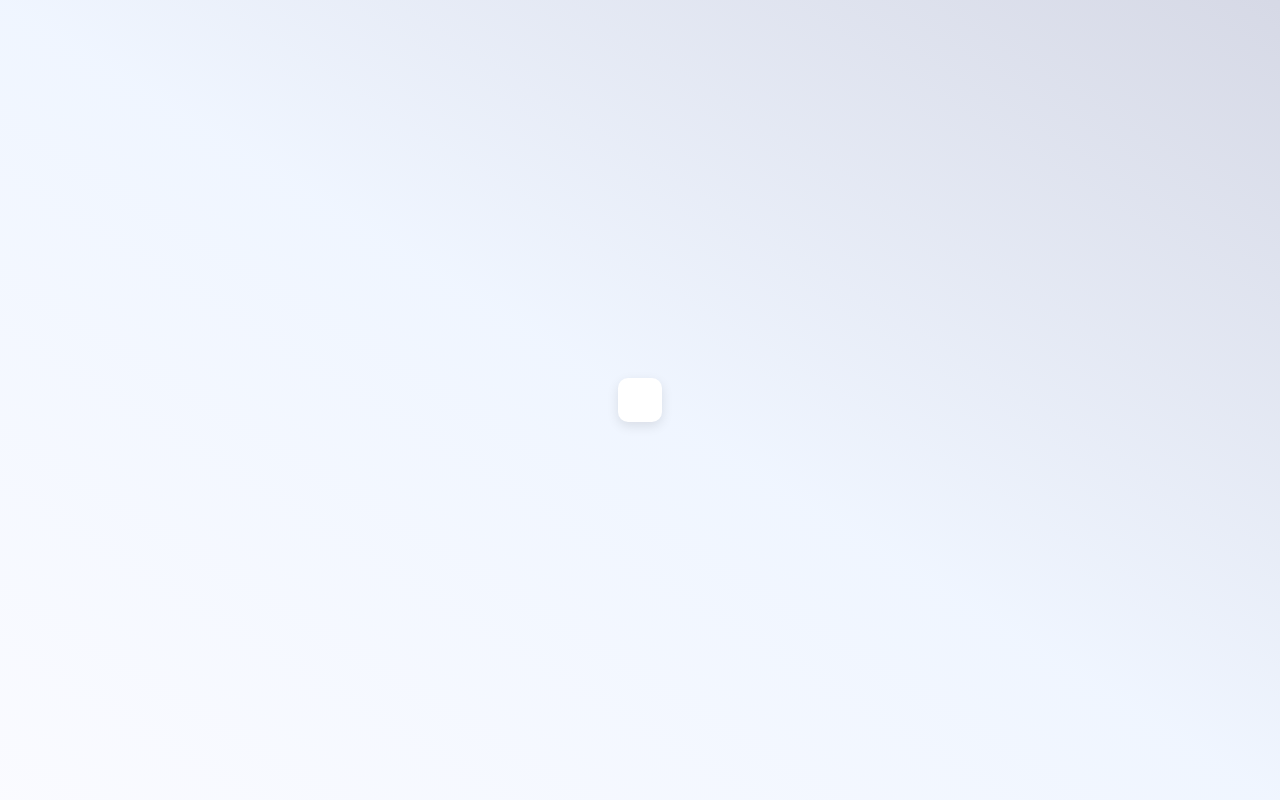
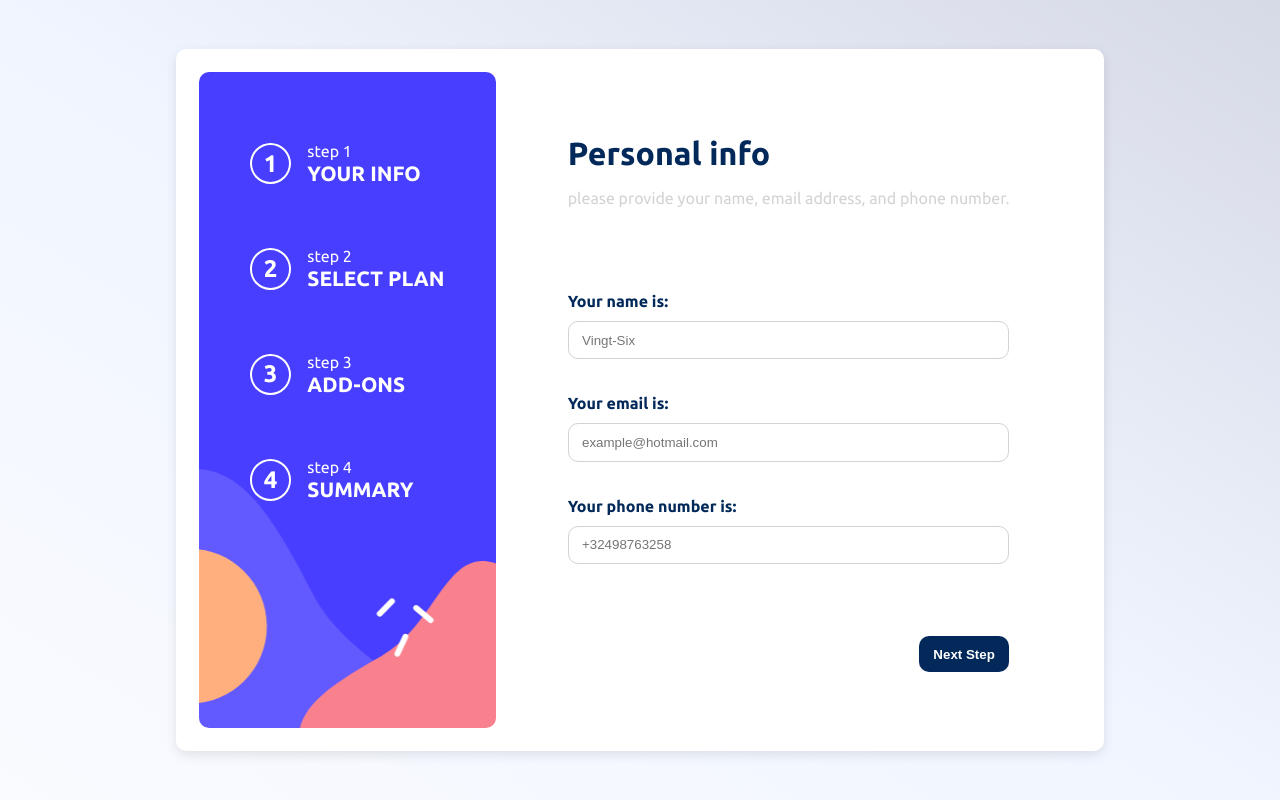
Before and after one commit to AminDevelopers/forumProject, a React (Create React App) app: page / in a window 1280 px wide. Built offline with nearby package versions, Linux system fonts and the light colour scheme.

Commit message:
added new component info + styles

```diff
--- a/src/App.js
+++ b/src/App.js
@@ -1,14 +1,11 @@
 import React from "react";
 import "./App.css";
 import Display from "./Components/Display/Display.jsx";
-import SideBar from "./Components/SideBar/SideBar.jsx";
 
 function App() {
   return (
     <div className="App">
-      <Display>
-        <SideBar />
-      </Display>
+      <Display />
     </div>
   );
 }
--- a/src/Components/Display/Display.css
+++ b/src/Components/Display/Display.css
@@ -2,5 +2,6 @@
     background-color: white;
     padding: 1.4em;
     border-radius: 10px;
+    display: flex;
     box-shadow: rgba(0, 0, 0, 0.1) 0px 4px 12px;
 }
--- a/src/Components/Display/Display.jsx
+++ b/src/Components/Display/Display.jsx
@@ -1,6 +1,13 @@
 import React from "react";
 import "./Display.css";
+import SideBar from "../SideBar/SideBar";
+import Info from "../Info/Info";
 
-export default function Display() {
-  return <div className="Display"></div>;
+export default function Display({ data }) {
+  return (
+    <div className="Display">
+      <SideBar data={data} />
+      <Info />
+    </div>
+  );
 }
--- /dev/null
+++ b/src/Components/Info/Info.css
@@ -0,0 +1,67 @@
+.Info {
+    padding-block: 3.5em;
+    margin-inline: 4.5em;
+}
+
+
+.top {
+    display: flex;
+    flex-direction: column;
+    line-height: .3;
+
+    h1 {
+        color: hsl(213, 96%, 18%);
+    }
+}
+
+.top p {
+    color: lightgray;
+}
+
+.input {
+    margin-top: 4em;
+    display: flex;
+    flex-direction: column;
+}
+
+.inputItem {
+    width: 100%;
+    display: flex;
+    flex-direction: column;
+    line-height: .5;
+}
+
+.inputItem:not(:first-of-type) {
+    margin-top: 1.5em;
+}
+
+.inputValue {
+    color: hsl(213, 96%, 18%);
+    font-weight: 600;
+    display: flex;
+    align-items: center;
+}
+
+input {
+    border-radius: 10px;
+    border: 1px solid lightgray;
+    padding: .8em 1em;
+}
+
+.btn {
+    margin-top: 4.5em;
+    align-items: right;
+    justify-content: right;
+    text-align: right;
+}
+
+.btn button {
+    border-radius: 10px;
+    padding: .8em 1.1em;
+    background-color: hsl(213, 96%, 18%);
+    color: white;
+    text-transform: capitalize;
+    font-weight: 700;
+    border: none;
+    cursor: pointer;
+}
--- /dev/null
+++ b/src/Components/Info/Info.jsx
@@ -0,0 +1,41 @@
+import React, { useState } from "react";
+import "./Info.css";
+
+export default function Info() {
+  const [inputValue, setInputValue] = useState("");
+
+  return (
+    <div className="Info">
+      <div className="top">
+        <h1>Personal info</h1>
+        <p>please provide your name, email address, and phone number.</p>
+      </div>
+      <div className="input">
+        <div className="inputItem">
+          <div className="inputValue">
+            <p>Your name is:</p>
+            <p> {inputValue} </p>
+          </div>
+          <input type="text" placeholder="Vingt-Six" />
+        </div>
+        <div className="inputItem">
+          <div className="inputValue">
+            <p>Your email is:</p>
+            <p> {inputValue} </p>
+          </div>
+          <input type="email" placeholder="example@hotmail.com" />
+        </div>
+        <div className="inputItem">
+          <div className="inputValue">
+            <p>Your phone number is:</p>
+            <p> {inputValue} </p>
+          </div>
+          <input type="tel" placeholder="+32498763258" />
+        </div>
+      </div>
+      <div className="btn">
+        <button>next step</button>
+      </div>
+    </div>
+  );
+}
--- a/src/Components/SideBar/SideBar.css
+++ b/src/Components/SideBar/SideBar.css
@@ -1,5 +1,42 @@
 .SideBar {
     padding: 1.4em;
     border-radius: 10px;
-    background: url();
+    background: url("../../../public/img/sidebar.svg");
+    background-position: center;
+    background-repeat: no-repeat;
+    color: white;
+    background-size: cover;
+    padding-bottom: 8em;
 }
+
+.content {
+    display: flex;
+    flex-direction: column;
+    padding: 1.8em;
+}
+
+.flex {
+    display: flex;
+    align-items: center;
+    text-align: left;
+    column-gap: 1em;
+
+    .numbers {
+        border-radius: 50%;
+        border: 2px solid white;
+        padding: .2em .5em;
+    }
+}
+
+.flex:not(:first-of-type) {
+    margin-top: 1.5em;
+}
+
+.block {
+    line-height: .3;
+
+    h2 {
+        text-transform: uppercase;
+        font-size: 1.3rem;
+    }
+}
--- a/src/Components/SideBar/SideBar.jsx
+++ b/src/Components/SideBar/SideBar.jsx
@@ -1,6 +1,23 @@
-import React from "react";
+import React, { useState } from "react";
+import data from "./data.json";
 import "./SideBar.css";
 
-export default function SsideBar() {
-  return <div className="SideBar"></div>;
+export default function SideBar() {
+  return (
+    <div className="SideBar">
+      <div className="content">
+        {data.map((element) => {
+          return (
+            <div className="flex" key={data.id}>
+              <h2 className="numbers"> {element.id} </h2>
+              <div className="block">
+                <p> {element.step} </p>
+                <h2>{element.title}</h2>
+              </div>
+            </div>
+          );
+        })}
+      </div>
+    </div>
+  );
 }
--- /dev/null
+++ b/src/Components/SideBar/data.json
@@ -0,0 +1,22 @@
+[
+  {
+    "id": 1,
+    "title": "Your Info",
+    "step": "step 1"
+  },
+  {
+    "id": 2,
+    "title": "Select Plan",
+    "step": "step 2"
+  },
+  {
+    "id": 3,
+    "title": "add-ons",
+    "step": "step 3"
+  },
+  {
+    "id": 4,
+    "title": "summary",
+    "step": "step 4"
+  }
+]
```
